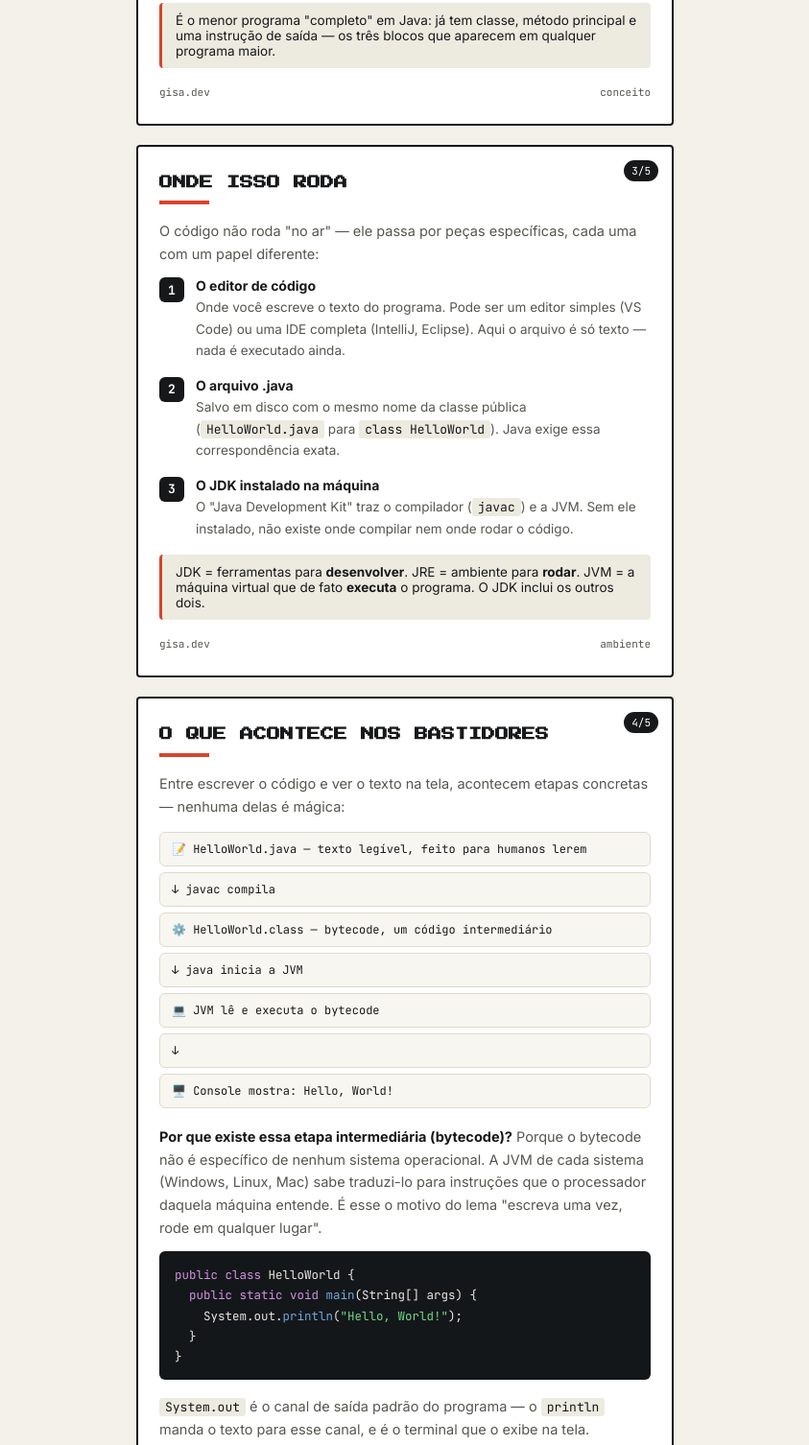
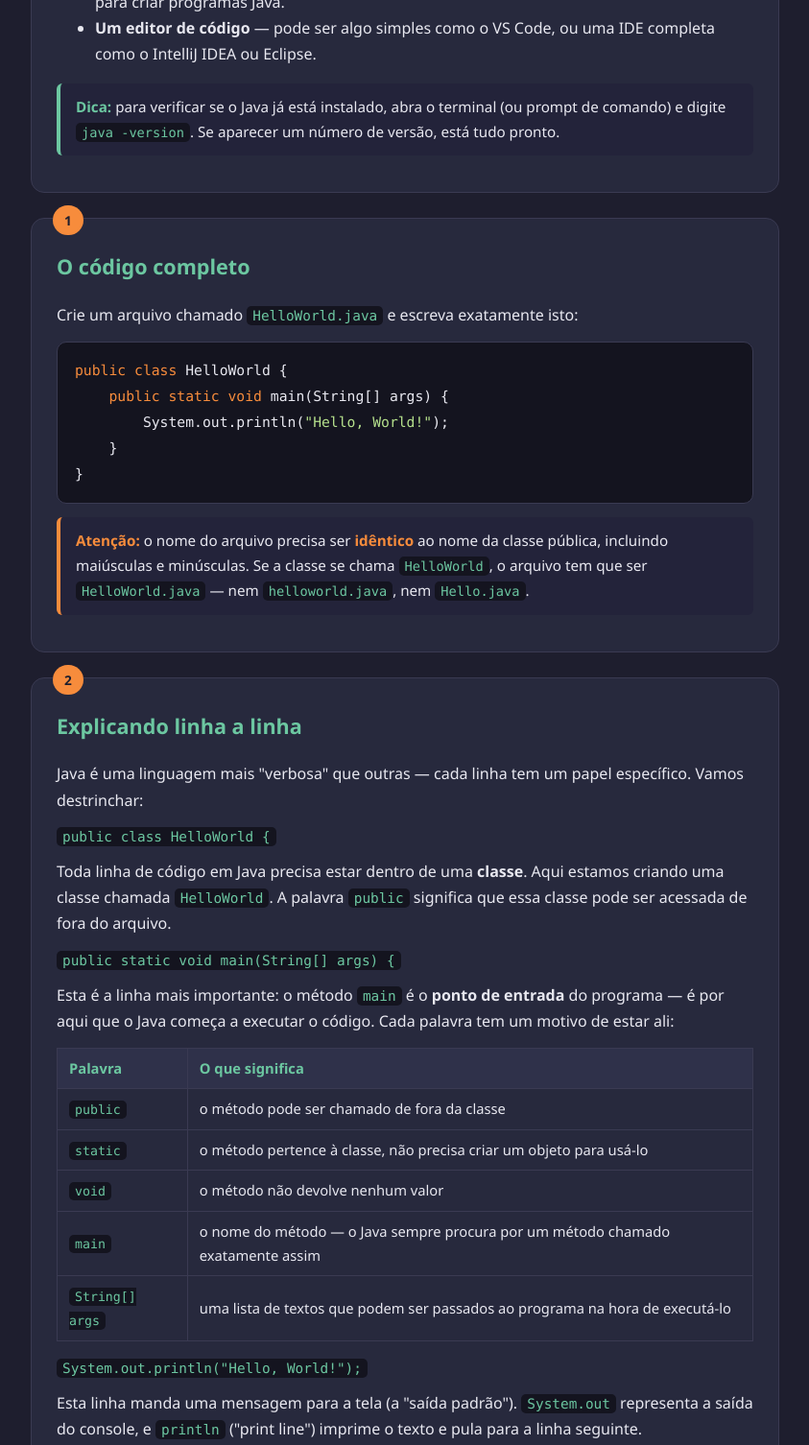
Before and after one commit to Gisely-dev/Aprendendo-Java00, a plain HTML site: page index.html in a window 1280 px wide. Shown: the part 580-2086 px from the top of the page at 96% size, without its empty margins (218-1061 px from the left). Drawn offline with Linux system fonts and the light colour scheme.

Commit message:
Update index.html
Mudança no style do projeto

```diff
--- a/index.html
+++ b/index.html
@@ -2,253 +2,295 @@
 <html lang="pt-BR">
 <head>
 <meta charset="UTF-8">
-<title>Entendendo o Hello World</title>
-<link href="https://fonts.googleapis.com/css2?family=Press+Start+2P&family=JetBrains+Mono:wght@400;700&family=Inter:wght@400;500;700&display=swap" rel="stylesheet">
+<meta name="viewport" content="width=device-width, initial-scale=1.0">
+<title>Java: Seu Primeiro Programa (Hello World)</title>
 <style>
-  :root{
-    --bg: #F3F1E9;
-    --card: #FFFFFF;
-    --ink: #17181A;
-    --muted: #55574F;
-    --accent: #D8432E;
-    --code-bg: #14171A;
-    --code-green: #6FD98A;
-    --code-blue: #6FA8DC;
-    --code-text: #E8E6DF;
+  :root {
+    --bg: #1e1e2e;
+    --panel: #27293d;
+    --accent: #f78c3c;
+    --accent2: #6cc7a1;
+    --text: #e8e8f0;
+    --muted: #a3a3b8;
+    --code-bg: #14141f;
+    --border: #3a3a52;
   }
-  *{box-sizing:border-box;}
-  body{
-    margin:0;
-    background:var(--bg);
-    font-family:'Inter',sans-serif;
-    color:var(--ink);
-    padding:24px 16px 60px;
+  * { box-sizing: border-box; }
+  body {
+    margin: 0;
+    font-family: 'Segoe UI', system-ui, sans-serif;
+    background: linear-gradient(180deg, #16161f, #1e1e2e 400px);
+    color: var(--text);
+    line-height: 1.7;
   }
-  .deck{
-    max-width:560px;
-    margin:0 auto;
-    display:flex;
-    flex-direction:column;
-    gap:20px;
+  .wrap {
+    max-width: 820px;
+    margin: 0 auto;
+    padding: 32px 20px 80px;
   }
-  .slide{
-    background:var(--card);
-    border:2px solid var(--ink);
-    border-radius:4px;
-    padding:26px 22px;
-    position:relative;
-    overflow:hidden;
+  header {
+    text-align: center;
+    margin-bottom: 40px;
   }
-  .tag{
-    position:absolute;
-    top:14px; right:14px;
-    background:var(--ink);
-    color:#fff;
-    font-family:'JetBrains Mono',monospace;
-    font-size:11px;
-    padding:4px 8px;
-    border-radius:20px;
+  header .tag {
+    display: inline-block;
+    background: var(--accent);
+    color: #1e1e2e;
+    font-weight: 700;
+    padding: 4px 14px;
+    border-radius: 20px;
+    font-size: 0.8rem;
+    letter-spacing: 0.05em;
+    margin-bottom: 14px;
   }
-  h1.title{
-    font-family:'Press Start 2P',monospace;
-    font-size:22px;
-    line-height:1.5;
-    margin:0 0 10px;
+  h1 {
+    font-size: 2rem;
+    margin: 0 0 10px;
   }
-  h2.heading{
-    font-family:'Press Start 2P',monospace;
-    font-size:14px;
-    line-height:1.6;
-    margin:0 0 4px;
+  header p {
+    color: var(--muted);
+    max-width: 560px;
+    margin: 0 auto;
   }
-  .underline{
-    width:52px;
-    height:4px;
-    background:var(--accent);
-    margin:8px 0 16px;
+  .step {
+    background: var(--panel);
+    border: 1px solid var(--border);
+    border-radius: 14px;
+    padding: 24px 26px;
+    margin-bottom: 26px;
+    position: relative;
   }
-  p{
-    font-size:14.5px;
-    line-height:1.65;
-    color:var(--muted);
-    margin:0 0 12px;
+  .step::before {
+    content: attr(data-n);
+    position: absolute;
+    top: -14px;
+    left: 22px;
+    background: var(--accent);
+    color: #1e1e2e;
+    font-weight: 800;
+    font-size: 0.85rem;
+    padding: 4px 12px;
+    border-radius: 20px;
   }
-  p strong{color:var(--ink);}
-  .sub{
-    font-size:14px;
-    color:var(--muted);
-    margin:0 0 18px;
+  .step h2 {
+    margin-top: 8px;
+    font-size: 1.35rem;
+    color: var(--accent2);
   }
-  .footer{
-    display:flex;
-    justify-content:space-between;
-    align-items:center;
-    margin-top:18px;
-    font-family:'JetBrains Mono',monospace;
-    font-size:11px;
-    color:var(--muted);
+  .step p { margin: 10px 0; }
+  pre {
+    background: var(--code-bg);
+    border: 1px solid var(--border);
+    border-radius: 10px;
+    padding: 16px 18px;
+    overflow-x: auto;
+    font-size: 0.92rem;
+    margin: 14px 0;
   }
-  code.inline{
-    font-family:'JetBrains Mono',monospace;
-    background:#EDEAE0;
-    padding:1px 6px;
-    border-radius:3px;
-    font-size:13px;
-    color:var(--ink);
+  code {
+    font-family: 'Fira Code', Consolas, monospace;
   }
-  .codebox{
-    background:var(--code-bg);
-    border-radius:6px;
-    padding:14px 16px;
-    font-family:'JetBrains Mono',monospace;
-    font-size:12.5px;
-    color:var(--code-text);
-    margin:10px 0 16px;
-    line-height:1.7;
-    overflow-x:auto;
-    white-space:pre;
+  .inline-code {
+    background: var(--code-bg);
+    padding: 2px 6px;
+    border-radius: 5px;
+    font-family: Consolas, monospace;
+    font-size: 0.9em;
+    color: var(--accent2);
   }
-  .kw{color:#D28FE0;}
-  .str{color:var(--code-green);}
-  .fn{color:var(--code-blue);}
-  .step{
-    display:flex;
-    gap:12px;
-    margin-bottom:16px;
-    align-items:flex-start;
+  .kw { color: #f78c3c; }
+  .str { color: #b5e08c; }
+  .cm { color: #6c7086; font-style: italic; }
+  .ty { color: #7fb4ff; }
+  .box {
+    background: #23233a;
+    border-left: 4px solid var(--accent2);
+    padding: 12px 16px;
+    border-radius: 6px;
+    margin: 14px 0;
+    font-size: 0.95rem;
   }
-  .step .num{
-    flex:none;
-    width:26px; height:26px;
-    background:var(--ink);
-    color:#fff;
-    border-radius:6px;
-    display:flex;
-    align-items:center;
-    justify-content:center;
-    font-family:'JetBrains Mono',monospace;
-    font-size:13px;
-    font-weight:700;
+  .box.warn {
+    border-left-color: #f78c3c;
   }
-  .step .body b{
-    display:block;
-    font-size:14px;
-    margin-bottom:3px;
+  .box strong { color: var(--accent2); }
+  .box.warn strong { color: var(--accent); }
+  table {
+    width: 100%;
+    border-collapse: collapse;
+    margin: 14px 0;
+    font-size: 0.92rem;
   }
-  .step .body span{
-    font-size:13.5px;
-    color:var(--muted);
-    line-height:1.6;
+  th, td {
+    border: 1px solid var(--border);
+    padding: 8px 12px;
+    text-align: left;
   }
-  .box{
-    background:#EDEAE0;
-    border-left:3px solid var(--accent);
-    padding:10px 14px;
-    border-radius:4px;
-    margin:14px 0;
-    font-size:13.5px;
-    color:var(--ink);
+  th {
+    background: #2f314a;
+    color: var(--accent2);
   }
-  .diagram{
-    display:flex;
-    flex-direction:column;
-    gap:6px;
-    margin:14px 0 18px;
+  .exercise {
+    background: #262a3d;
+    border: 1px dashed var(--accent2);
+    border-radius: 10px;
+    padding: 16px 18px;
+    margin-top: 16px;
   }
-  .dstep{
-    display:flex;
-    align-items:center;
-    gap:10px;
-    background:#F8F6F0;
-    border:1px solid #DEDACD;
-    border-radius:6px;
-    padding:9px 12px;
-    font-family:'JetBrains Mono',monospace;
-    font-size:12px;
+  .exercise h3 {
+    margin: 0 0 8px;
+    color: var(--accent);
+    font-size: 1rem;
   }
-  .brand{
-    text-align:center;
-    font-family:'JetBrains Mono',monospace;
-    font-size:11px;
-    color:var(--muted);
+  footer {
+    text-align: center;
+    color: var(--muted);
+    margin-top: 50px;
+    font-size: 0.85rem;
+  }
+  .nav {
+    display: flex;
+    flex-wrap: wrap;
+    gap: 8px;
+    justify-content: center;
+    margin: 24px 0 40px;
+  }
+  .nav a {
+    background: var(--panel);
+    border: 1px solid var(--border);
+    color: var(--text);
+    text-decoration: none;
+    padding: 6px 14px;
+    border-radius: 20px;
+    font-size: 0.85rem;
+    transition: 0.2s;
+  }
+  .nav a:hover {
+    background: var(--accent);
+    color: #1e1e2e;
+    border-color: var(--accent);
   }
 </style>
 </head>
 <body>
-<div class="deck">
+<div class="wrap">
 
-  <div class="slide">
-    <span class="tag">1/5</span>
-    <h1 class="title">ENTENDENDO O QUE ACONTECE AO CRIAR O PRIMEIRO "HELLO WORLD"</h1>
-    <p class="sub">Não é só rodar o código. É entender o que ele é, onde ele roda e o que acontece por trás de cada linha.</p>
-    <div class="footer"><span>gisa.dev</span><span>java · explicado</span></div>
-  </div>
+  <header>
+    <span class="tag">APRENDENDO JAVA · PARTE 1</span>
+    <h1>Seu Primeiro Programa em Java: o Hello World</h1>
+    <p>Todo programador começa por aqui. Neste guia você vai entender, linha por linha, o que é esse tal "Hello World" e por que ele parece mais complicado em Java do que em outras linguagens.</p>
+  </header>
 
-  <div class="slide">
-    <span class="tag">2/5</span>
-    <h2 class="heading">O QUE É O HELLO WORLD, DE VERDADE</h2>
-    <div class="underline"></div>
-    <p>Não é só um programa qualquer: é um ritual. Desde os anos 1970 (a expressão vem do livro clássico de C, de Kernighan e Ritchie), praticamente toda linguagem nova é apresentada assim.</p>
-    <p><strong>Por que sempre esse mesmo exemplo?</strong> Porque ele testa, com o mínimo de código possível, se o ambiente inteiro está funcionando: o editor, o compilador e a forma de rodar o programa. Se "Hello, World!" aparece na tela, você sabe que a engrenagem toda está pronta para coisas mais complexas.</p>
-    <div class="box">É o menor programa "completo" em Java: já tem classe, método principal e uma instrução de saída — os três blocos que aparecem em qualquer programa maior.</div>
-    <div class="footer"><span>gisa.dev</span><span>conceito</span></div>
-  </div>
+  <nav class="nav">
+    <a href="#preparando">Preparando o ambiente</a>
+    <a href="#codigo">O código</a>
+    <a href="#linha-a-linha">Explicando linha a linha</a>
+    <a href="#executando">Compilando e executando</a>
+    <a href="#erros">Erros comuns</a>
+    <a href="#projeto">Pratique</a>
+  </nav>
 
-  <div class="slide">
-    <span class="tag">3/5</span>
-    <h2 class="heading">ONDE ISSO RODA</h2>
-    <div class="underline"></div>
-    <p>O código não roda "no ar" — ele passa por peças específicas, cada uma com um papel diferente:</p>
-    <div class="step">
-      <div class="num">1</div>
-      <div class="body"><b>O editor de código</b><span>Onde você escreve o texto do programa. Pode ser um editor simples (VS Code) ou uma IDE completa (IntelliJ, Eclipse). Aqui o arquivo é só texto — nada é executado ainda.</span></div>
+  <section class="step" id="preparando" data-n="0">
+    <h2>Antes de começar: o que você precisa</h2>
+    <p>Para escrever e rodar programas em Java, você precisa de duas coisas instaladas no seu computador:</p>
+    <ul>
+      <li><strong>JDK (Java Development Kit)</strong> — o "kit" que contém o compilador e tudo que é necessário para criar programas Java.</li>
+      <li><strong>Um editor de código</strong> — pode ser algo simples como o VS Code, ou uma IDE completa como o IntelliJ IDEA ou Eclipse.</li>
+    </ul>
+    <div class="box">
+      <strong>Dica:</strong> para verificar se o Java já está instalado, abra o terminal (ou prompt de comando) e digite <span class="inline-code">java -version</span>. Se aparecer um número de versão, está tudo pronto.
     </div>
-    <div class="step">
-      <div class="num">2</div>
-      <div class="body"><b>O arquivo .java</b><span>Salvo em disco com o mesmo nome da classe pública (<code class="inline">HelloWorld.java</code> para <code class="inline">class HelloWorld</code>). Java exige essa correspondência exata.</span></div>
+  </section>
+
+  <section class="step" id="codigo" data-n="1">
+    <h2>O código completo</h2>
+    <p>Crie um arquivo chamado <span class="inline-code">HelloWorld.java</span> e escreva exatamente isto:</p>
+    <pre><code><span class="kw">public class</span> HelloWorld {
+    <span class="kw">public static void</span> main(String[] args) {
+        System.out.println(<span class="str">"Hello, World!"</span>);
+    }
+}</code></pre>
+    <div class="box warn">
+      <strong>Atenção:</strong> o nome do arquivo precisa ser <strong>idêntico</strong> ao nome da classe pública, incluindo maiúsculas e minúsculas. Se a classe se chama <span class="inline-code">HelloWorld</span>, o arquivo tem que ser <span class="inline-code">HelloWorld.java</span> — nem <span class="inline-code">helloworld.java</span>, nem <span class="inline-code">Hello.java</span>.
     </div>
-    <div class="step">
-      <div class="num">3</div>
-      <div class="body"><b>O JDK instalado na máquina</b><span>O "Java Development Kit" traz o compilador (<code class="inline">javac</code>) e a JVM. Sem ele instalado, não existe onde compilar nem onde rodar o código.</span></div>
+  </section>
+
+  <section class="step" id="linha-a-linha" data-n="2">
+    <h2>Explicando linha a linha</h2>
+    <p>Java é uma linguagem mais "verbosa" que outras — cada linha tem um papel específico. Vamos destrinchar:</p>
+
+    <p><span class="inline-code">public class HelloWorld {</span></p>
+    <p>Toda linha de código em Java precisa estar dentro de uma <strong>classe</strong>. Aqui estamos criando uma classe chamada <span class="inline-code">HelloWorld</span>. A palavra <span class="inline-code">public</span> significa que essa classe pode ser acessada de fora do arquivo.</p>
+
+    <p><span class="inline-code">public static void main(String[] args) {</span></p>
+    <p>Esta é a linha mais importante: o método <span class="inline-code">main</span> é o <strong>ponto de entrada</strong> do programa — é por aqui que o Java começa a executar o código. Cada palavra tem um motivo de estar ali:</p>
+    <table>
+      <tr><th>Palavra</th><th>O que significa</th></tr>
+      <tr><td><span class="inline-code">public</span></td><td>o método pode ser chamado de fora da classe</td></tr>
+      <tr><td><span class="inline-code">static</span></td><td>o método pertence à classe, não precisa criar um objeto para usá-lo</td></tr>
+      <tr><td><span class="inline-code">void</span></td><td>o método não devolve nenhum valor</td></tr>
+      <tr><td><span class="inline-code">main</span></td><td>o nome do método — o Java sempre procura por um método chamado exatamente assim</td></tr>
+      <tr><td><span class="inline-code">String[] args</span></td><td>uma lista de textos que podem ser passados ao programa na hora de executá-lo</td></tr>
+    </table>
+
+    <p><span class="inline-code">System.out.println("Hello, World!");</span></p>
+    <p>Esta linha manda uma mensagem para a tela (a "saída padrão"). <span class="inline-code">System.out</span> representa a saída do console, e <span class="inline-code">println</span> ("print line") imprime o texto e pula para a linha seguinte.</p>
+
+    <p><span class="inline-code">}</span> <span class="cm">(duas vezes)</span></p>
+    <p>Cada chave de abertura <span class="inline-code">{</span> precisa de uma chave de fechamento <span class="inline-code">}</span> correspondente. A primeira fecha o método <span class="inline-code">main</span>, a segunda fecha a classe <span class="inline-code">HelloWorld</span>.</p>
+
+    <div class="box">
+      <strong>Por que tudo isso só para imprimir um texto?</strong> Porque Java é uma linguagem orientada a objetos e fortemente estruturada. Essa "verbosidade" inicial é o preço de uma organização que faz muita diferença em programas grandes — e você vai automatizar essa estrutura rapidamente.
     </div>
-    <div class="box">JDK = ferramentas para <strong>desenvolver</strong>. JRE = ambiente para <strong>rodar</strong>. JVM = a máquina virtual que de fato <strong>executa</strong> o programa. O JDK inclui os outros dois.</div>
-    <div class="footer"><span>gisa.dev</span><span>ambiente</span></div>
-  </div>
+  </section>
 
-  <div class="slide">
-    <span class="tag">4/5</span>
-    <h2 class="heading">O QUE ACONTECE NOS BASTIDORES</h2>
-    <div class="underline"></div>
-    <p>Entre escrever o código e ver o texto na tela, acontecem etapas concretas — nenhuma delas é mágica:</p>
-    <div class="diagram">
-      <div class="dstep">📝 HelloWorld.java — texto legível, feito para humanos lerem</div>
-      <div class="dstep">↓ javac compila</div>
-      <div class="dstep">⚙️ HelloWorld.class — bytecode, um código intermediário</div>
-      <div class="dstep">↓ java inicia a JVM</div>
-      <div class="dstep">💻 JVM lê e executa o bytecode</div>
-      <div class="dstep">↓</div>
-      <div class="dstep">🖥️ Console mostra: Hello, World!</div>
+  <section class="step" id="executando" data-n="3">
+    <h2>Compilando e executando</h2>
+    <p>Diferente de linguagens interpretadas, o Java precisa ser <strong>compilado</strong> antes de rodar. Isso transforma seu código-fonte (<span class="inline-code">.java</span>) em bytecode (<span class="inline-code">.class</span>), que a Máquina Virtual Java (JVM) entende.</p>
+    <p>No terminal, dentro da pasta do arquivo, digite:</p>
+    <pre><code>javac HelloWorld.java</code></pre>
+    <p>Isso gera um arquivo <span class="inline-code">HelloWorld.class</span>. Agora, para executar:</p>
+    <pre><code>java HelloWorld</code></pre>
+    <div class="box">
+      <strong>Repare:</strong> no comando <span class="inline-code">javac</span> você usa a extensão <span class="inline-code">.java</span>, mas no comando <span class="inline-code">java</span> para executar, usa só o nome da classe, sem extensão.
     </div>
-    <p><strong>Por que existe essa etapa intermediária (bytecode)?</strong> Porque o bytecode não é específico de nenhum sistema operacional. A JVM de cada sistema (Windows, Linux, Mac) sabe traduzi-lo para instruções que o processador daquela máquina entende. É esse o motivo do lema "escreva uma vez, rode em qualquer lugar".</p>
-    <div class="codebox"><span class="kw">public class</span> HelloWorld {
-  <span class="kw">public static void</span> <span class="fn">main</span>(String[] args) {
-    System.out.<span class="fn">println</span>(<span class="str">"Hello, World!"</span>);
-  }
-}</div>
-    <p><code class="inline">System.out</code> é o canal de saída padrão do programa — o <code class="inline">println</code> manda o texto para esse canal, e é o terminal que o exibe na tela.</p>
-    <div class="footer"><span>gisa.dev</span><span>compilação · execução</span></div>
-  </div>
+    <p>Se tudo deu certo, o terminal vai mostrar:</p>
+    <pre><code>Hello, World!</code></pre>
+  </section>
 
-  <div class="slide">
-    <span class="tag">5/5</span>
-    <h2 class="heading">🏆 AGORA VOCÊ ENTENDE, NÃO SÓ RODOU</h2>
-    <div class="underline"></div>
-    <p>Você viu o que é o Hello World, onde cada peça mora no seu computador e o que acontece entre o código-fonte e o texto na tela: compilação para bytecode, execução pela JVM, saída no console.</p>
-    <p>Esse é o alicerce de qualquer programa Java que vier depois — só muda a complexidade do que está dentro do <code class="inline">main</code>.</p>
-    <div class="footer"><span>gisa.dev</span><span>continue codando</span></div>
-  </div>
+  <section class="step" id="erros" data-n="4">
+    <h2>Erros comuns de quem está começando</h2>
+    <table>
+      <tr><th>Erro</th><th>Causa provável</th></tr>
+      <tr><td><span class="inline-code">class HelloWorld is public, should be declared in a file named HelloWorld.java</span></td><td>o nome do arquivo não bate com o nome da classe pública</td></tr>
+      <tr><td><span class="inline-code">';' expected</span></td><td>esqueceu do ponto e vírgula no final de uma linha</td></tr>
+      <tr><td><span class="inline-code">cannot find symbol</span></td><td>erro de digitação em algum nome (ex.: <span class="inline-code">Systm.out</span> em vez de <span class="inline-code">System.out</span>)</td></tr>
+      <tr><td><span class="inline-code">'main' method not found</span></td><td>o método <span class="inline-code">main</span> foi escrito errado ou está faltando algum modificador (<span class="inline-code">public static void</span>)</td></tr>
+    </table>
+    <div class="box warn">
+      <strong>Dica de ouro:</strong> Java é sensível a maiúsculas e minúsculas (case-sensitive). <span class="inline-code">String</span> é diferente de <span class="inline-code">string</span>, e <span class="inline-code">main</span> é diferente de <span class="inline-code">Main</span>.
+    </div>
+  </section>
 
-  <p class="brand">feito para explicar, não só mostrar</p>
+  <section class="step exercise" id="projeto" data-n="5">
+    <h2>🎯 Agora é sua vez</h2>
+    <p>Antes de seguir para o próximo passo da série, tente estas variações para fixar o conteúdo:</p>
+    <ul>
+      <li>Altere a mensagem para imprimir seu próprio nome, por exemplo: <span class="inline-code">"Olá, eu sou [seu nome]!"</span></li>
+      <li>Adicione uma segunda linha com <span class="inline-code">System.out.println(...)</span> imprimindo outra frase.</li>
+      <li>Troque um <span class="inline-code">println</span> por um <span class="inline-code">print</span> (sem o "ln") e observe a diferença no resultado.</li>
+    </ul>
+  </section>
+
+  <section class="step" data-n="✓">
+    <h2>Para onde ir agora</h2>
+    <p>Com o Hello World rodando, o próximo passo natural da série é aprender a <strong>guardar informações</strong> no programa: variáveis, tipos de dados, operadores e entrada de dados com <span class="inline-code">Scanner</span> — conteúdo já disponível na Parte 2 do repositório.</p>
+  </section>
+
+  <footer>
+    Me siga para acompanhar essa série de repositórios <em>aprendendo-java</em> 🚀
+  </footer>
+
 </div>
 </body>
 </html>
```
